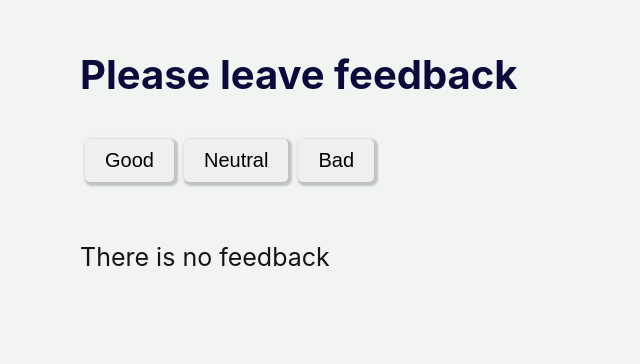
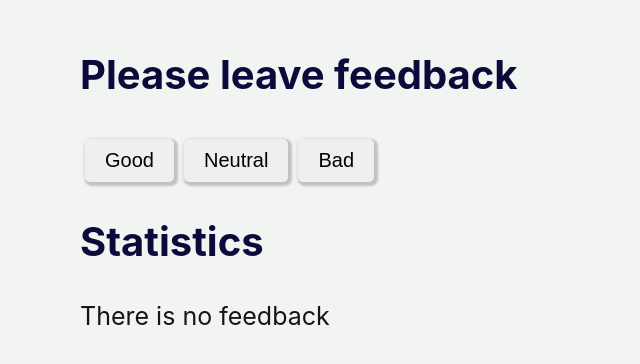
Before and after one commit to maxx964/goit-react-hw-01-components-0, a React (Create React App) app: page / in a window 1280 px wide. Shown: the top 364 px of the page, without its empty margins (0-640 px from the left). Built offline with nearby package versions, Linux system fonts and the light colour scheme.

Commit message:
All data from the drafts folder was moved to the new repository.Path changed

```diff
--- a/package.json
+++ b/package.json
@@ -2,7 +2,7 @@
   "name": "react-homework-template",
   "version": "0.1.0",
   "private": true,
-  "homepage": "https://maxx964.github.io/goit-react-hw-01-components-0/",
+  "homepage": "https://maxx964.github.io/goit-react-hw-02-feedback/",
   "dependencies": {
     "@testing-library/jest-dom": "^5.16.3",
     "@testing-library/react": "^12.1.4",
--- a/src/components/App.jsx
+++ b/src/components/App.jsx
@@ -1,9 +1,9 @@
 import React, { Component } from 'react';
 
-import { countTotalFeedback } from './feedbackUtils/feedbackUtils';
-import { countPositiveFeedback } from './positiveFeedbackUtils/positiveFeedbackUtils';
+import FeedbackOptions from './FeedbackOptions/FeedbackOptions';
 import Statistics from './Statistics/Statistics';
-import FeedbackOptions from './FeedbackOptions/FeedbackOptions';
+import Section from './Section/Section';
+import Notification from './Notification/Notification';
 
 class App extends Component {
   state = {
@@ -12,24 +12,40 @@ class App extends Component {
     bad: 0,
   };
 
-  handleFeedback = (feedbackType) => {
+   handleFeedback = (type) => {
     this.setState((prevState) => ({
-      [feedbackType]: prevState[feedbackType] + 1,
+      [type]: prevState[type] + 1,
     }));
   };
 
-  render() {
+
+
+   render() {
     const { good, neutral, bad } = this.state;
-    const totalFeedback = countTotalFeedback(good, neutral, bad);
-    const positivePercentage = countPositiveFeedback(good, totalFeedback);
 
     return (
-      <div>
-        <FeedbackOptions options={['good', 'neutral', 'bad']} onLeaveFeedback={this.handleFeedback} />
-        <Statistics good={good} neutral={neutral} bad={bad} total={totalFeedback} positivePercentage={positivePercentage} />
-      </div>
+    <div>
+  <Section title="Please leave feedback">
+    <FeedbackOptions options={['good', 'neutral', 'bad']} onLeaveFeedback={this.handleFeedback} />
+  </Section>
+
+  <Section title="Statistics">
+    {good + neutral + bad === 0 ? (
+      <Notification message="There is no feedback" />
+    ) : (
+      <Statistics
+        good={good}
+        neutral={neutral}
+        bad={bad}
+        total={good + neutral + bad}
+        positivePercentage={(good / (good + neutral + bad)) * 100}
+      />
+    )}
+  </Section>
+</div>
     );
   }
 }
 
+
 export default App;
--- a/src/components/FeedbackOptions/FeedbackOptions.js
+++ b/src/components/FeedbackOptions/FeedbackOptions.js
@@ -5,7 +5,6 @@ import styles from './FeedbackOptions.module.css'
 const FeedbackOptions = ({ options, onLeaveFeedback }) => {
   return (
     <div>
-      <h1 className={styles.h1}>Please leave feedback</h1>
       {options.map(option => (
         <button className={styles.button} key={option} onClick={() => onLeaveFeedback(option)}>
           {option}
--- a/src/components/FeedbackOptions/FeedbackOptions.module.css
+++ b/src/components/FeedbackOptions/FeedbackOptions.module.css
@@ -1,9 +1,3 @@
-.h1 {
-    margin-bottom: 35px;
-    font-size: 40px;
-    color: rgb(11, 11, 59);
-}
-
 .button {
     margin: 5px;
     margin-bottom: 35px;
--- /dev/null
+++ b/src/components/Section/Section.js
@@ -0,0 +1,14 @@
+import React from 'react';
+
+import styles from './Section.module.css'
+
+const Section = ({ title, children }) => {
+  return (
+    <div>
+      <h1 className={styles.h1}>{title}</h1>
+      {children}
+    </div>
+  );
+};
+
+export default Section;
--- /dev/null
+++ b/src/components/Section/Section.module.css
@@ -0,0 +1,5 @@
+.h1 {
+    margin-bottom: 35px;
+    font-size: 40px;
+    color: rgb(11, 11, 59);
+}
--- a/src/components/Statistics/Statistics.js
+++ b/src/components/Statistics/Statistics.js
@@ -1,25 +1,17 @@
 import React from 'react';
+import styles from './Statistics.module.css';
 
-import Notification from '../Notification/Notification';
-import styles from './Statistics.module.css'
-
-const Statistics = ({ good, neutral, bad, total, positivePercentage }) => {
+const Statistics = ({ good, neutral, bad,total,positivePercentage }) => {
   return (
     <div>
-      {total > 0 ? (
-        <div>
-          <h2 className={styles.h2}>Statistics</h2>
-          <p className={styles.p}>Good: {good}</p>
-          <p className={styles.p}>Neutral: {neutral}</p>
-          <p className={styles.p}>Bad: {bad}</p>
-          <p className={styles.p}>Total: {total}</p>
-          <p className={styles.p}>Positive Feedback Percentage: {positivePercentage}%</p>
-        </div>
-      ) : (
-        <Notification message="There is no feedback" />
-      )}
+      <p className={styles.p}>Good: {good}</p>
+      <p className={styles.p}>Neutral: {neutral}</p>
+      <p className={styles.p}>Bad: {bad}</p>
+      <p className={styles.p}>Total: {total}</p>
+      <p className={styles.p}>Positive Feedback Percentage: {positivePercentage.toFixed(0)}%</p>
     </div>
   );
 };
 
+
 export default Statistics;
--- a/src/components/feedbackUtils/feedbackUtils.js
+++ /dev/null
@@ -1,3 +0,0 @@
-export const countTotalFeedback = (good, neutral, bad) => {
-  return good + neutral + bad;
-};
--- a/src/components/positiveFeedbackUtils/positiveFeedbackUtils.js
+++ /dev/null
@@ -1,3 +0,0 @@
-export const countPositiveFeedback = (good, totalFeedback) => {
-  return totalFeedback > 0 ? Math.round((good / totalFeedback) * 100) : 0;
-};
```
Also changed, not shown: src/components/Notification/Notification.js (line endings or trailing spaces).
